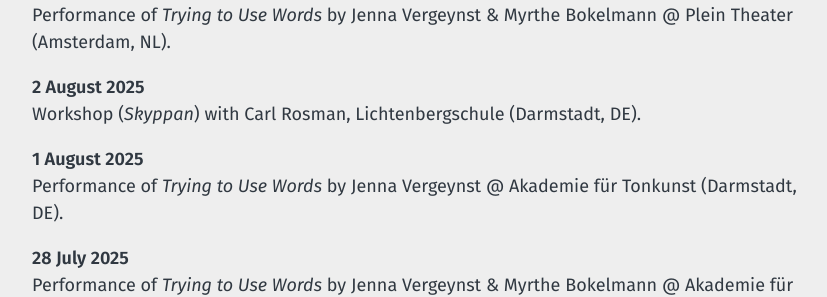
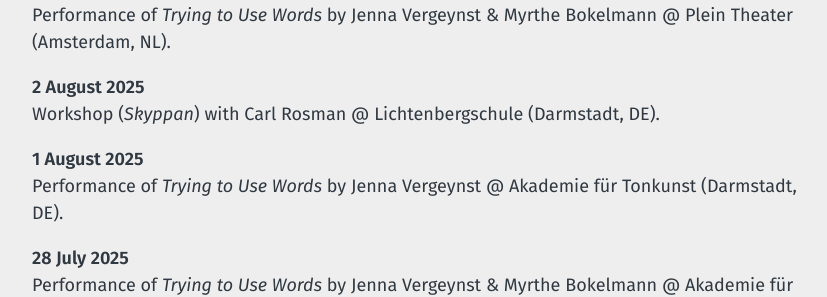
Before and after one commit to morganwilliamsb/website, a Jekyll site: the page built from performances.md, in a window 1280 px wide and 900 px high, scrolled down 593 px. Shown: the part 157-454 px from the top of the window, without its empty margins (40-867 px from the left). Built offline with Jekyll 4.4.1, drawn with Linux system fonts in a browser that asks for light colours.

```diff
--- a/performances.md
+++ b/performances.md
@@ -25,7 +25,7 @@ layout: page
 : Performance of _Trying to Use Words_ by Jenna Vergeynst & Myrthe Bokelmann @ Plein Theater (Amsterdam, NL).
 
 2 August 2025
-: Workshop (_Skyppan_) with Carl Rosman, Lichtenbergschule (Darmstadt, DE).
+: Workshop (_Skyppan_) with Carl Rosman @ Lichtenbergschule (Darmstadt, DE).
 
 1 August 2025
 : Performance of _Trying to Use Words_ by Jenna Vergeynst @ Akademie für Tonkunst (Darmstadt, DE).
```
